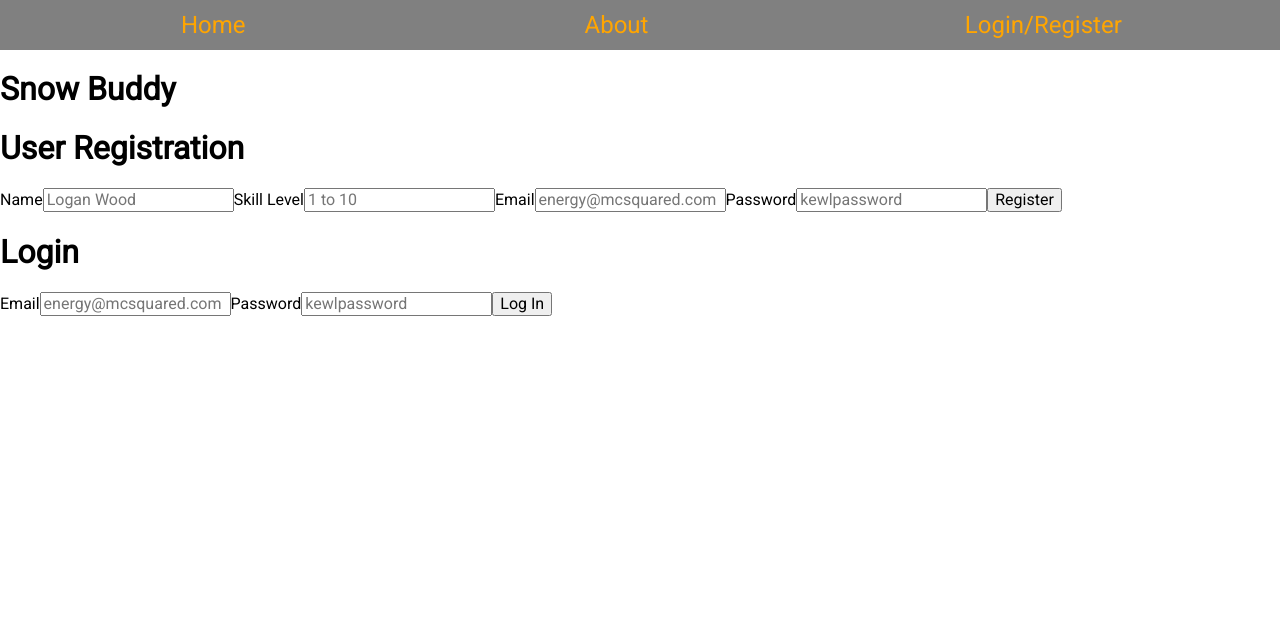
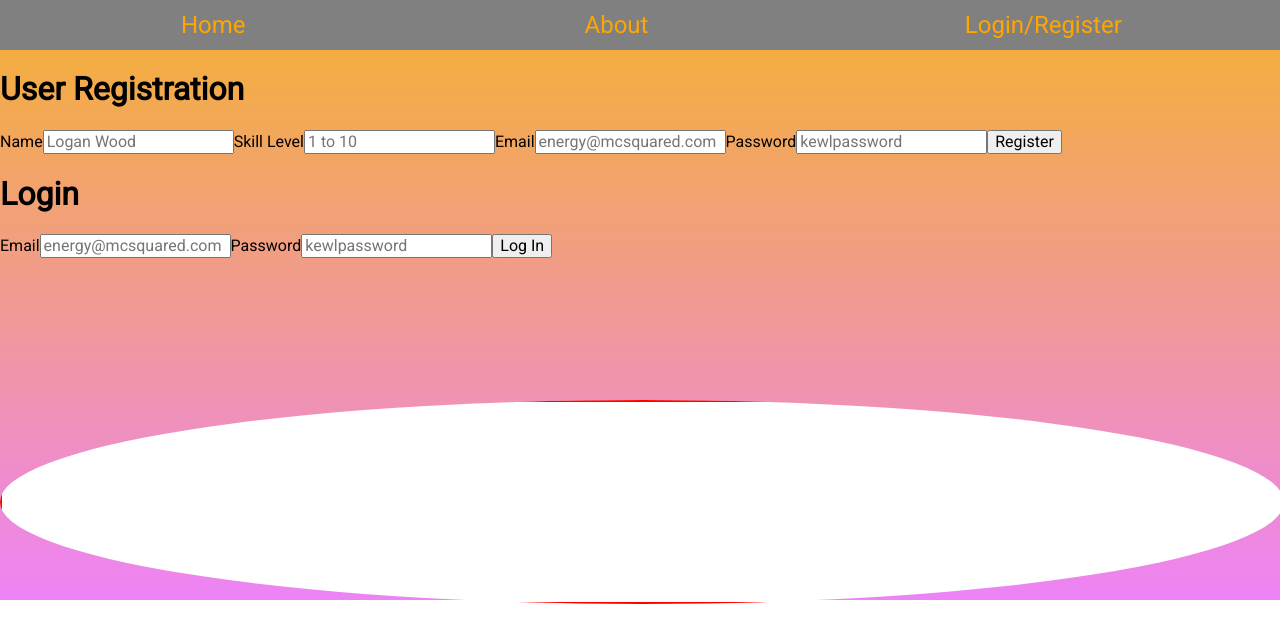
Before and after one commit to lwood54/snow-buddy, a React (Create React App) app in the folder client/: page /userProfile in a window 1280 px wide. Shown: the top 642 px of the page. Built offline with nearby package versions, Linux system fonts and the light colour scheme.

Commit message:
wip | landing page

```diff
--- a/client/src/App.js
+++ b/client/src/App.js
@@ -1,6 +1,7 @@
 import React, { useState, createContext } from "react";
 import NavBar from "./navigation/navBar";
 import AppRouter from "./appRouter";
+import cls from "./styles/app.module.scss";
 
 export const LoggedInStatus = createContext(false);
 export const CurrentUserContext = createContext({});
@@ -9,13 +10,15 @@ function App() {
 	const [isLoggedIn, setIsLoggedIn] = useState(false);
 	const [currentUser, setCurrentUser] = useState({});
 	return (
+		<div className={cls.mainContainer}>
+			<div className={cls.slopeContainer} />
 			<LoggedInStatus.Provider value={[isLoggedIn, setIsLoggedIn]}>
 				<CurrentUserContext.Provider value={[currentUser, setCurrentUser]}>
 					<NavBar />
-				<h1>Snow Buddy</h1>
 					<AppRouter />
 				</CurrentUserContext.Provider>
 			</LoggedInStatus.Provider>
+		</div>
 	);
 }
 
--- /dev/null
+++ b/client/src/styles/app.module.scss
@@ -0,0 +1,14 @@
+.mainContainer {
+	background: linear-gradient(180deg, #f4b12f 0%, rgba(226, 59, 240, 0.63) 100%);
+	min-height: 75vh;
+}
+
+.slopeContainer {
+	position: absolute;
+	border: 2px solid red;
+	top: 50vh;
+	min-height: 25vh;
+	width: 100%;
+	background-color: #fff;
+	clip-path: ellipse();
+}
```
Lines whose indentation alone changed are shown as unchanged.
